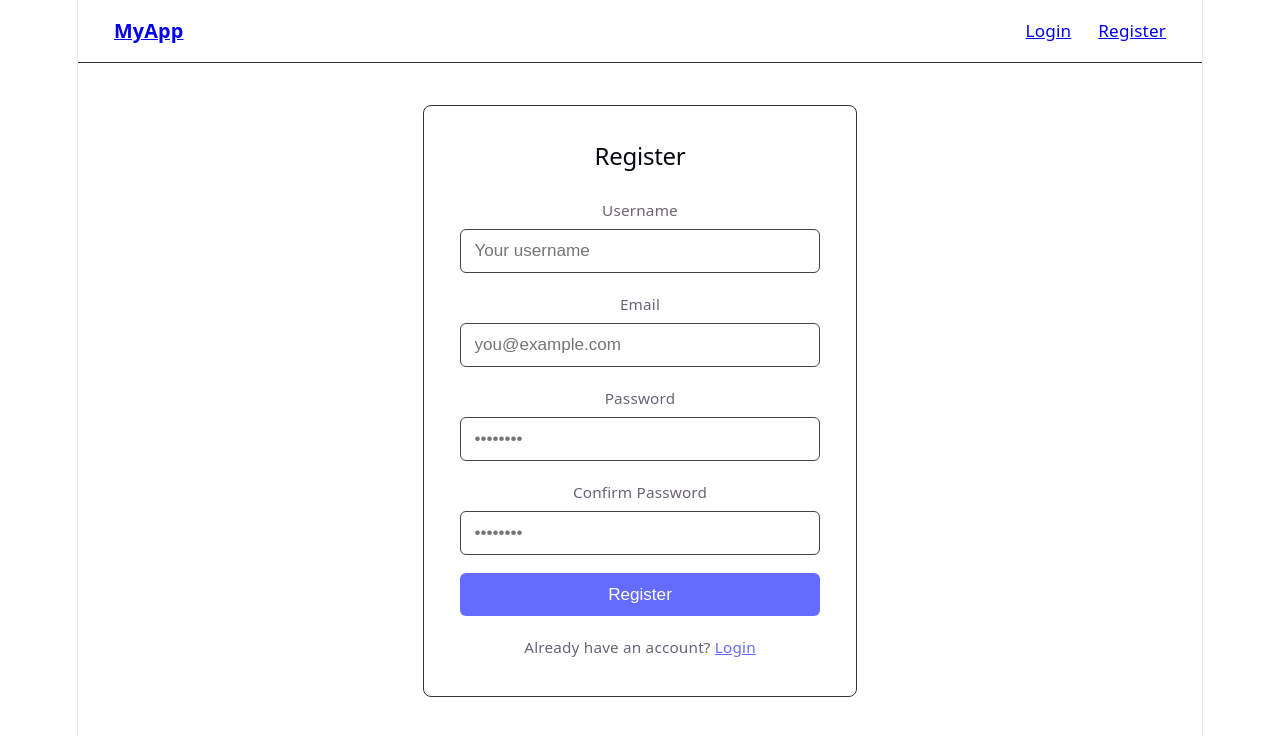
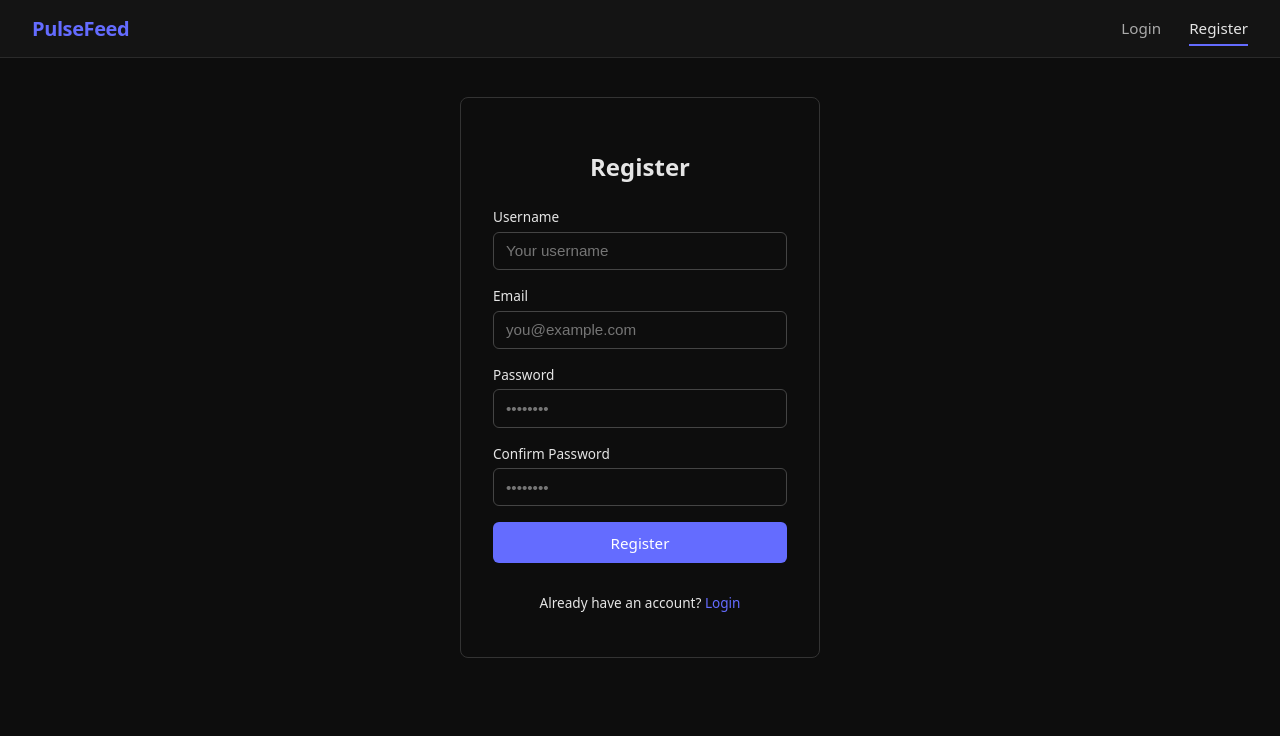
Before and after one commit to Ignia707/PulseFeed, a React app in the folder frontend/: page /register in a window 1280 px wide. Shown: the top 736 px of the page. Built offline with nearby package versions, Linux system fonts and the light colour scheme; the HTML template or start-up script is replaced by a standard one.

Commit message:
enhance UI in upload feature, home and gallery

```diff
--- a/frontend/src/components/Navbar.css
+++ b/frontend/src/components/Navbar.css
@@ -2,20 +2,87 @@
   display: flex;
   justify-content: space-between;
   align-items: center;
-  padding: 1rem 2rem;
-  border-bottom: 1px solid #333;
+  padding: 0.9rem 2rem;
+  background: #141414;
+  border-bottom: 1px solid #2a2a2a;
+  position: sticky;
+  top: 0;
+  z-index: 100;
 }
 
 .navbar-brand a {
-  font-weight: bold;
-  font-size: 1.1rem;
+  font-weight: 700;
+  font-size: 1.25rem;
+  color: #646cff;
+  letter-spacing: -0.02em;
+  text-decoration: none;
 }
 
 .navbar-links {
   display: flex;
-  gap: 1.5rem;
+  align-items: center;
+  gap: 1.75rem;
 }
 
-.navbar-links a {
+.nav-link {
+  position: relative;
+  color: #aaa;
   font-size: 0.95rem;
+  text-decoration: none;
+  padding: 0.25rem 0;
+  transition: color 0.15s ease;
 }
+
+.nav-link::after {
+  content: "";
+  position: absolute;
+  left: 0;
+  bottom: -4px;
+  width: 100%;
+  height: 2px;
+  background: #646cff;
+  transform: scaleX(0);
+  transform-origin: left;
+  transition: transform 0.15s ease;
+}
+
+.nav-link:hover {
+  color: #e5e5e5;
+}
+
+.nav-link.active {
+  color: #e5e5e5;
+}
+
+.nav-link.active::after {
+  transform: scaleX(1);
+}
+
+.navbar-actions {
+  display: flex;
+  align-items: center;
+  gap: 1rem;
+}
+
+.navbar-user {
+  color: #999;
+  font-size: 0.85rem;
+}
+
+.logout-btn {
+  padding: 0.4rem 0.9rem;
+  border-radius: 6px;
+  border: 1px solid #444;
+  background: transparent;
+  color: #ccc;
+  font-size: 0.85rem;
+  cursor: pointer;
+  transition:
+    border-color 0.15s ease,
+    color 0.15s ease;
+}
+
+.logout-btn:hover {
+  border-color: #d32f2f;
+  color: #f87171;
+}
--- a/frontend/src/components/Navbar.jsx
+++ b/frontend/src/components/Navbar.jsx
@@ -1,51 +1,62 @@
-import { Link, useNavigate } from "react-router-dom";
+import { NavLink, useNavigate } from "react-router-dom";
 import { useAuth } from "../context/AuthContext";
 import "./Navbar.css";
 
-
 function Navbar() {
-
   const { user, logout } = useAuth();
   const navigate = useNavigate();
 
-  // return the user to home and then logout
   const handleClick = () => {
-    navigate('/');
+    navigate("/");
     logout();
-  }
+  };
+
+  const linkClass = ({ isActive }) =>
+    isActive ? "nav-link active" : "nav-link";
 
   return (
     <nav className="navbar">
       <div className="navbar-brand">
-        <Link to="/">MyApp</Link>
+        <NavLink to="/">PulseFeed</NavLink>
       </div>
 
       <div className="navbar-links">
-        { // if no user logged in
-        (!user && (
+        {!user && (
           <>
-            <Link to="/login">Login</Link>
-            <Link to="/register">Register</Link>
+            <NavLink to="/login" className={linkClass}>
+              Login
+            </NavLink>
+            <NavLink to="/register" className={linkClass}>
+              Register
+            </NavLink>
           </>
-        ))}
+        )}
 
-        { // if any user logged in
-        (user && <Link to="/">Home</Link>)}
+        {user && (
+          <>
+            <NavLink to="/" className={linkClass}>
+              Home
+            </NavLink>
+            <NavLink to="/image/get" className={linkClass}>
+              Gallery
+            </NavLink>
+            {user.role === "admin" && (
+              <NavLink to="/admin" className={linkClass}>
+                Admin
+              </NavLink>
+            )}
+          </>
+        )}
+      </div>
 
-        { // if admin user logged in
-        (user && user.role === "admin" && <Link to="/admin">Admin</Link>)}
-
-        { // if any user logged in - for logout
-        (user && (
-          <>
-          <Link to="/image/get">Gallery</Link>
-          <button onClick={handleClick} type="button">
+      {user && (
+        <div className="navbar-actions">
+          <span className="navbar-user">{user.username || user.email}</span>
+          <button onClick={handleClick} type="button" className="logout-btn">
             Logout
           </button>
-          </>
-        ))}
-
-      </div>
+        </div>
+      )}
     </nav>
   );
 }
--- a/frontend/src/hooks/useImages.js
+++ b/frontend/src/hooks/useImages.js
@@ -8,7 +8,7 @@ function useImages(fetchFn, token) {
   const [error, setError] = useState(null);
 
   // define it outside to return
-  const fetchImageHelper = async (token) => {
+  const refetchImages = async (token) => {
     try {
       setIsLoading(true);
       const imagesData = await fetchFn(token);
@@ -23,10 +23,23 @@ function useImages(fetchFn, token) {
   };
 
   useEffect(() => {
-    fetchImageHelper(token);
+    const fetchImageHelper = async (token) => {
+      try {
+        const imagesData = await fetchFn(token);
+        setImages(imagesData.data);
+        console.log("Images fetched sucessfully");
+      } catch (err) {
+        setError(err);
+        console.error(err);
+      } finally {
+        setIsLoading(false);
+      }
+    };
+
+    fetchImageHelper(token, false);
   }, []);
 
-  return { images, isLoading, error, fetchImageHelper };
+  return { images, isLoading, error, refetchImages };
 }
 
 export { useImages };
--- a/frontend/src/index.css
+++ b/frontend/src/index.css
@@ -1,111 +1,41 @@
 :root {
-  --text: #6b6375;
-  --text-h: #08060d;
-  --bg: #fff;
-  --border: #e5e4e7;
-  --code-bg: #f4f3ec;
-  --accent: #aa3bff;
-  --accent-bg: rgba(170, 59, 255, 0.1);
-  --accent-border: rgba(170, 59, 255, 0.5);
-  --social-bg: rgba(244, 243, 236, 0.5);
-  --shadow:
-    rgba(0, 0, 0, 0.1) 0 10px 15px -3px, rgba(0, 0, 0, 0.05) 0 4px 6px -2px;
-
-  --sans: system-ui, 'Segoe UI', Roboto, sans-serif;
-  --heading: system-ui, 'Segoe UI', Roboto, sans-serif;
-  --mono: ui-monospace, Consolas, monospace;
-
-  font: 18px/145% var(--sans);
-  letter-spacing: 0.18px;
-  color-scheme: light dark;
-  color: var(--text);
-  background: var(--bg);
-  font-synthesis: none;
-  text-rendering: optimizeLegibility;
-  -webkit-font-smoothing: antialiased;
-  -moz-osx-font-smoothing: grayscale;
-
-  @media (max-width: 1024px) {
-    font-size: 16px;
-  }
+  color-scheme: dark;
+  font-family:
+    system-ui,
+    -apple-system,
+    "Segoe UI",
+    Roboto,
+    sans-serif;
+  color: #e5e5e5;
+  background-color: #0d0d0d;
 }
 
-@media (prefers-color-scheme: dark) {
-  :root {
-    --text: #9ca3af;
-    --text-h: #f3f4f6;
-    --bg: #16171d;
-    --border: #2e303a;
-    --code-bg: #1f2028;
-    --accent: #c084fc;
-    --accent-bg: rgba(192, 132, 252, 0.15);
-    --accent-border: rgba(192, 132, 252, 0.5);
-    --social-bg: rgba(47, 48, 58, 0.5);
-    --shadow:
-      rgba(0, 0, 0, 0.4) 0 10px 15px -3px, rgba(0, 0, 0, 0.25) 0 4px 6px -2px;
-  }
+* {
+  box-sizing: border-box;
+}
 
-  #social .button-icon {
-    filter: invert(1) brightness(2);
-  }
+html,
+body {
+  margin: 0;
+  padding: 0;
+  width: 100%;
+  min-height: 100vh;
 }
 
 body {
-  margin: 0;
+  background-color: #0d0d0d;
 }
 
 #root {
-  width: 1126px;
-  max-width: 100%;
-  margin: 0 auto;
-  text-align: center;
-  border-inline: 1px solid var(--border);
-  min-height: 100svh;
-  display: flex;
-  flex-direction: column;
-  box-sizing: border-box;
+  width: 100%;
+  min-height: 100vh;
 }
 
-h1,
-h2 {
-  font-family: var(--heading);
-  font-weight: 500;
-  color: var(--text-h);
+a {
+  color: inherit;
+  text-decoration: none;
 }
 
-h1 {
-  font-size: 56px;
-  letter-spacing: -1.68px;
-  margin: 32px 0;
-  @media (max-width: 1024px) {
-    font-size: 36px;
-    margin: 20px 0;
-  }
+button {
+  font-family: inherit;
 }
-h2 {
-  font-size: 24px;
-  line-height: 118%;
-  letter-spacing: -0.24px;
-  margin: 0 0 8px;
-  @media (max-width: 1024px) {
-    font-size: 20px;
-  }
-}
-p {
-  margin: 0;
-}
-
-code,
-.counter {
-  font-family: var(--mono);
-  display: inline-flex;
-  border-radius: 4px;
-  color: var(--text-h);
-}
-
-code {
-  font-size: 15px;
-  line-height: 135%;
-  padding: 4px 8px;
-  background: var(--code-bg);
-}
--- a/frontend/src/pages/Gallery.jsx
+++ b/frontend/src/pages/Gallery.jsx
@@ -1,27 +1,24 @@
 // Images panel
-
 
 import { fetchImages } from "../api";
 import { ImageGrid } from "../components/ImageGrid";
 import { useAuth } from "../context/AuthContext";
 import { useImages } from "../hooks/useImages";
-import "./ImagePanel.css"
+import "./ImagePanel.css";
 
 function Gallery() {
-    const { token } =  useAuth();
+  const { token } = useAuth();
 
-    const { images, isLoading, error } = useImages(fetchImages, token);
+  const { images, isLoading, error } = useImages(fetchImages, token);
 
-    return (
-        <div className="page-container">
+  return (
+    <div className="page-container">
+      <div className="page-header">
         <h1>Gallery</h1>
-        <ImageGrid
-            images={images}
-            isLoading={isLoading}
-            error={error}
-        />
-        </div>
-    );
+        <ImageGrid images={images} isLoading={isLoading} error={error} />
+      </div>
+    </div>
+  );
 }
 
 export default Gallery;
--- a/frontend/src/pages/Home.jsx
+++ b/frontend/src/pages/Home.jsx
@@ -10,16 +10,16 @@ import { UploadForm } from "../components/UploadForm";
 function Home() {
   const { token } = useAuth();
 
-  const { images, isLoading, error, fetchImageHelper } = useImages(
+  const { images, isLoading, error, refetchImages } = useImages(
     fetchMyImages,
     token,
   );
 
   return (
     <div className="page-container">
-      <div>
+      <div className="page-header">
         <h1>My Images</h1>
-        <UploadForm onUploadSuccess={fetchImageHelper} />
+        <UploadForm onUploadSuccess={refetchImages} />
       </div>
       <ImageGrid images={images} isLoading={isLoading} error={error} />
     </div>
--- a/frontend/src/pages/ImagePanel.css
+++ b/frontend/src/pages/ImagePanel.css
@@ -1,40 +1,63 @@
+.page-container {
+  max-width: 1200px;
+  margin: 0 auto;
+  padding: 2rem 1.5rem;
+}
+
+.page-header {
+  display: flex;
+  flex-direction: column;
+  align-items: flex-start;
+  gap: 0.75rem;
+  margin-bottom: 1.5rem;
+}
+
+.page-header h1 {
+  font-size: 1.6rem;
+  color: #e5e5e5;
+  margin: 0;
+}
+
 .image-container {
-  max-width: 1200px;
-  margin: 2rem auto;
-  padding: 1rem;
+  margin: 0 auto;
 }
 
 .image-grid {
   display: grid;
-  grid-template-columns: repeat(auto-fill, minmax(250px, 1fr));
+  grid-template-columns: repeat(auto-fill, minmax(220px, 1fr));
   gap: 1rem;
 }
 
 .image-card {
-  background: #fff;
+  position: relative;
+  background: #1a1a1a;
+  border: 1px solid #2a2a2a;
   border-radius: 10px;
   overflow: hidden;
-  box-shadow: 0 4px 10px rgba(0, 0, 0, 0.15);
-  transition: transform 0.2s ease;
+  transition:
+    transform 0.15s ease,
+    border-color 0.15s ease;
 }
 
 .image-card:hover {
-  transform: translateY(-5px);
+  transform: translateY(-3px);
+  border-color: #646cff;
 }
 
 .image {
   width: 100%;
-  height: 220px;
+  height: 200px;
   object-fit: cover;
   display: block;
 }
 
 .message {
   text-align: center;
-  font-size: 1.2rem;
-  color: #555;
+  font-size: 1rem;
+  color: #888;
+  padding: 3rem 0;
 }
 
 .error {
-  color: #d32f2f;
+  color: #f87171;
 }
```
Also changed, not shown: frontend/src/App.css (+3 -184 lines), frontend/src/components/UploadForm.css (added, +90 -0 lines), frontend/src/components/UploadForm.jsx (+44 -18 lines), 1 other file (tests, documents, lock files or other folders).
